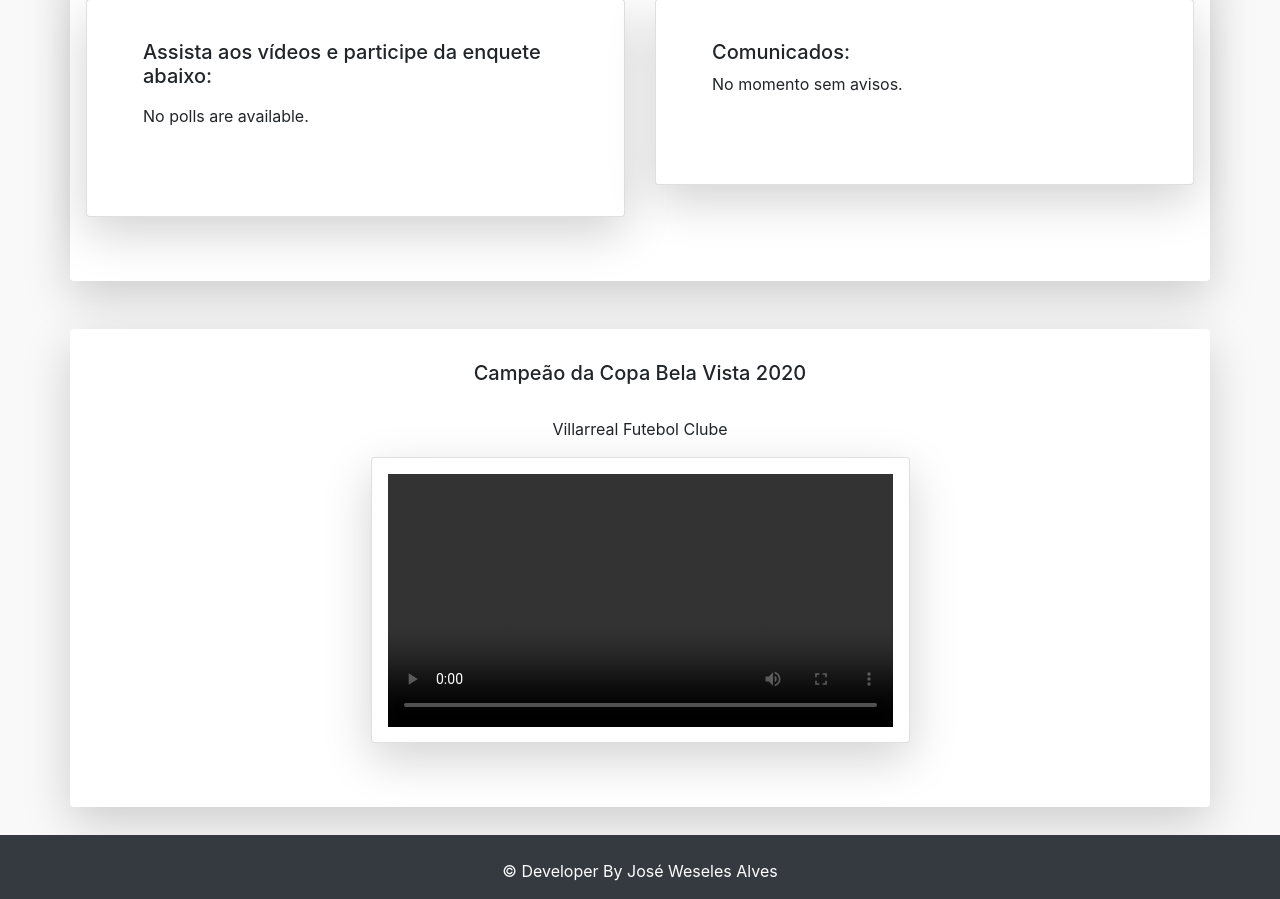
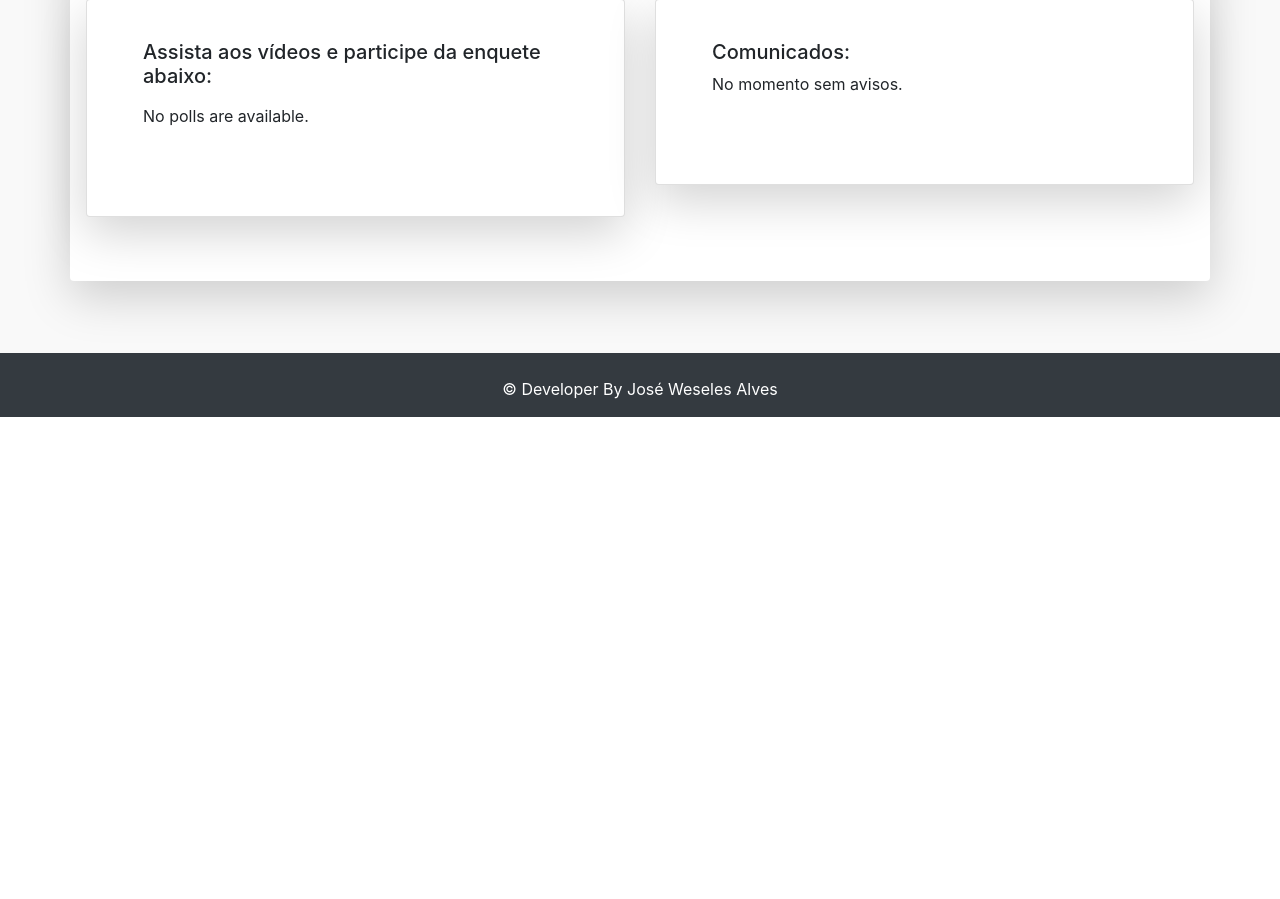
Before and after one commit to JWeseles/mysite, a Django app: page / in a window 1280 px wide. Shown: the part 1161-2060 px from the top of the page. After the commit the page ends 1578 px from the top, so only its background shows below. Run offline with Django 3.2, Linux system fonts and the light colour scheme; data that the repository does not hold is empty; some libraries are stand-ins or nearby versions.

Commit message:
ajustes no index de volta

```diff
--- a/polls/templates/polls/index.html
+++ b/polls/templates/polls/index.html
@@ -126,33 +126,7 @@
           </div>
   </div>
 
-  <div class="container shadow-lg p-3 mb-1 bg-white rounded">
-          <center>
-	      <p><h5>Campeão da Copa Bela Vista 2020 </h5></p>
-          </center>
-	      <div class="row">
-              <div class="col-12 col-md-3">
-              </div>
-	          <div class="col-12 col-md-6">
-                  <p class="card-text"><center>Villarreal Futebol Clube</center></p>
-                    <div class="card text-white mb-3 mt-1 shadow-lg p-3 mb-5 bg-white rounded">
-	                    <video controls autoplay width="100%" height="auto">
 
-                            <iframe width="560" height="315" src="https://www.youtube.com/embed/SY0rKFlFHF4" frameborder="0" allow="accelerometer; autoplay; clipboard-write; encrypted-media; gyroscope; picture-in-picture" allowfullscreen></iframe>
-
-                              <div class="embed">
-                                  <iframe width="560" height="315" src="https://www.youtube.com/embed/SY0rKFlFHF4" frameborder="0" allow="accelerometer; autoplay; clipboard-write; encrypted-media; gyroscope; picture-in-picture" allowfullscreen></iframe>
-
-                              </div>
-                            <div>
-                            </div>
-                        </video>
-                    </div>
-              </div>
-
-          </div>
-
-  </div>
   <br>
 
   <footer>
```
